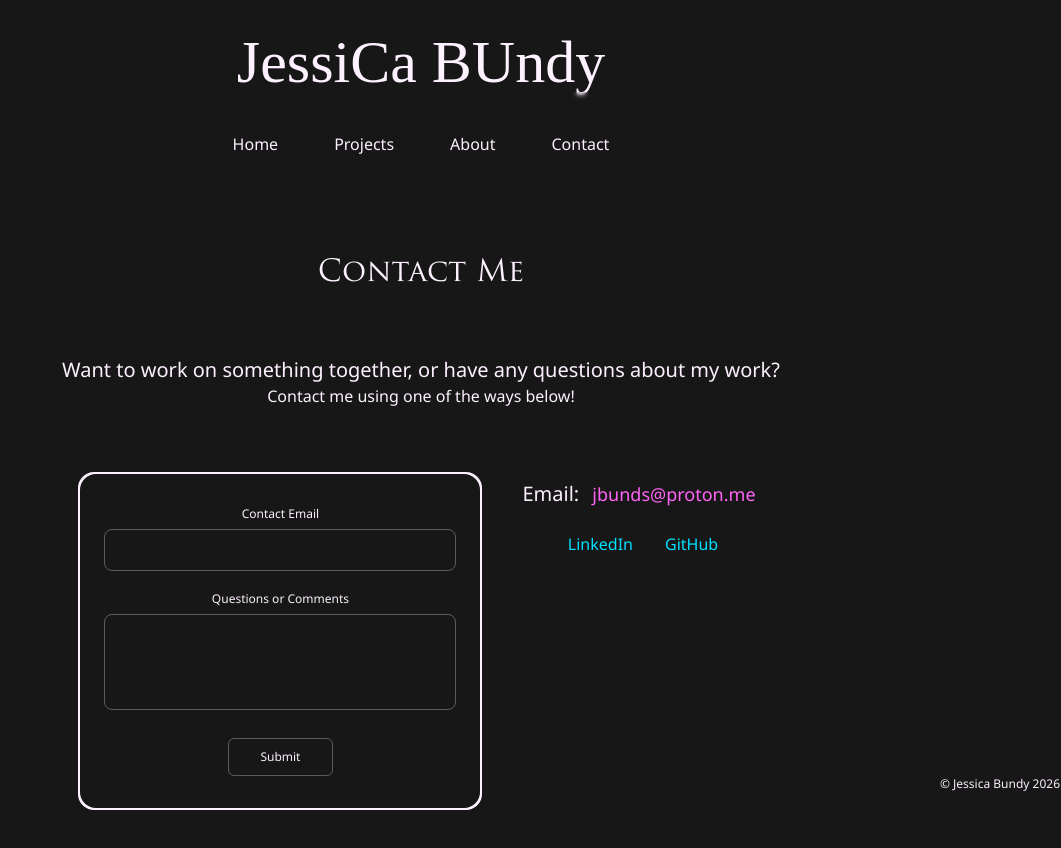
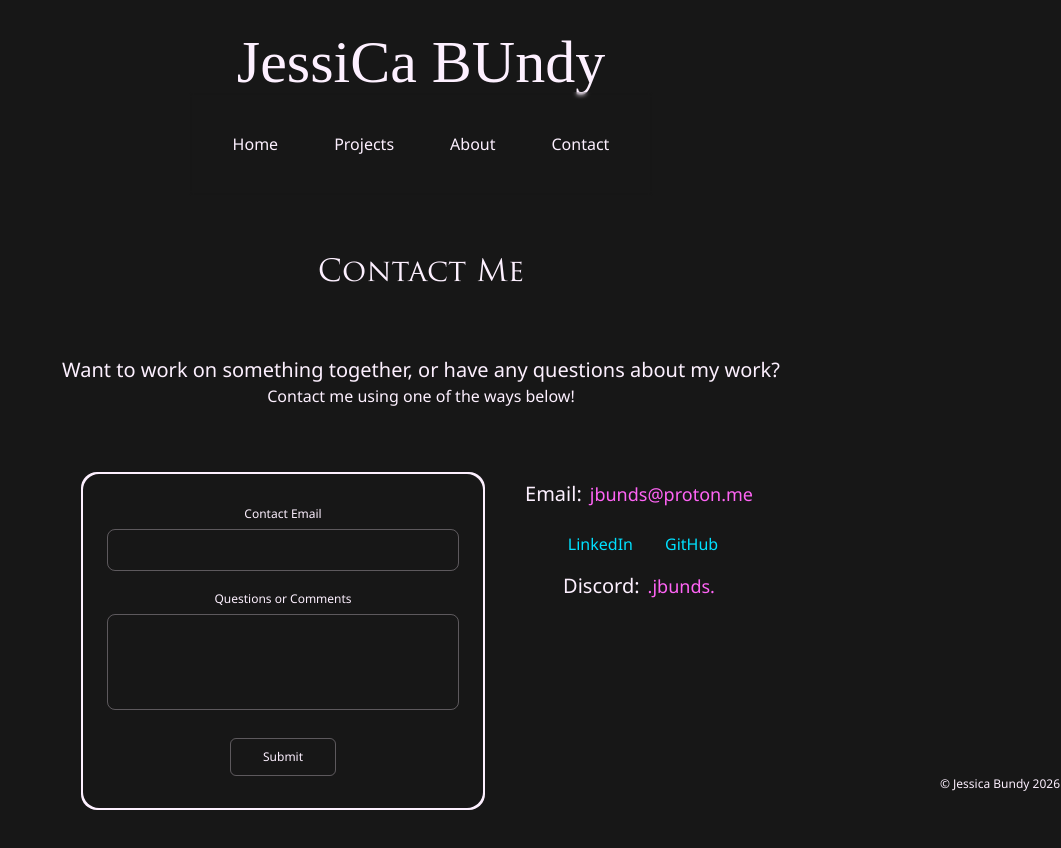
Before and after one commit to jbunds801/jbunds-portfolio-nextjs, a Next.js app: page /contact in a window 1280 px wide. Shown: the top 848 px of the page, without its empty margins (219-1280 px from the left). Built offline with nearby package versions, Linux system fonts and the light colour scheme; a web font is replaced by a local one.

Commit message:
Added discord username on contact page and created a CopyText component to handle copying the username to the clipboard.

```diff
--- a/app/contact/page.tsx
+++ b/app/contact/page.tsx
@@ -2,6 +2,7 @@ import React from 'react'
 import MailToButton from '../../src/components/MailToButton';
 import Header from '../../src/components/Header';
 import ContactForm from '../../src/components/ContactForm';
+import CopyText from '../../src/components/CopyText';
 
 const Contact = () => {
     return (
@@ -19,11 +20,13 @@ const Contact = () => {
 
                     <div className='space-y-2'>
 
-                        <p className='text-l sm:text-xl'>Email: <MailToButton
-                            email='jbunds@proton.me'
-                            label='jbunds@proton.me'
-                            subject='Portfolio Inquiry'
-                            className='inline-block text-md sm:text-lg p-2 text-pink-cstm glow-pink' />
+                        <p className='text-l sm:text-xl'>Email:
+                            <MailToButton
+                                email='jbunds@proton.me'
+                                label='jbunds@proton.me'
+                                subject='Portfolio Inquiry'
+                                className='inline-block text-md sm:text-lg p-2 text-pink-cstm glow-pink'
+                            />
                         </p>
 
                         <div className='mt-2 md:mt-4 flex flex-col md:flex-row gap-2 md:gap-8 justify-center items-center'>
@@ -38,6 +41,12 @@ const Contact = () => {
                             </div>
                         </div>
 
+                        <div className='mt-2 md:mt-4 flex flex-col md:flex-row gap-2 md:gap-8 justify-center items-center'>
+                            <p className='text-l sm:text-xl'>Discord:
+                                <CopyText text='.jbunds.' className='text-md sm:text-lg p-2 text-pink-cstm glow-pink' />
+                            </p>
+                        </div>
+
                     </div>
 
                 </div>
--- /dev/null
+++ b/src/components/CopyText.tsx
@@ -0,0 +1,21 @@
+"use client"
+
+import { useState } from 'react';
+
+const CopyText = ({ text, className }: { text: string; className?: string }) => {
+  const [copied, setCopied] = useState(false);
+
+  const handleClick = () => {
+    navigator.clipboard.writeText(text);
+    setCopied(true);
+    setTimeout(() => setCopied(false), 3000);
+  };
+
+  return (
+    <span onClick={handleClick} className={`cursor-pointer ${className ?? ''}`}>
+            {copied ? <><span>Copied!</span><div>Head over to Discord now!</div></> : text}
+    </span>
+  );
+};
+
+export default CopyText;
```
